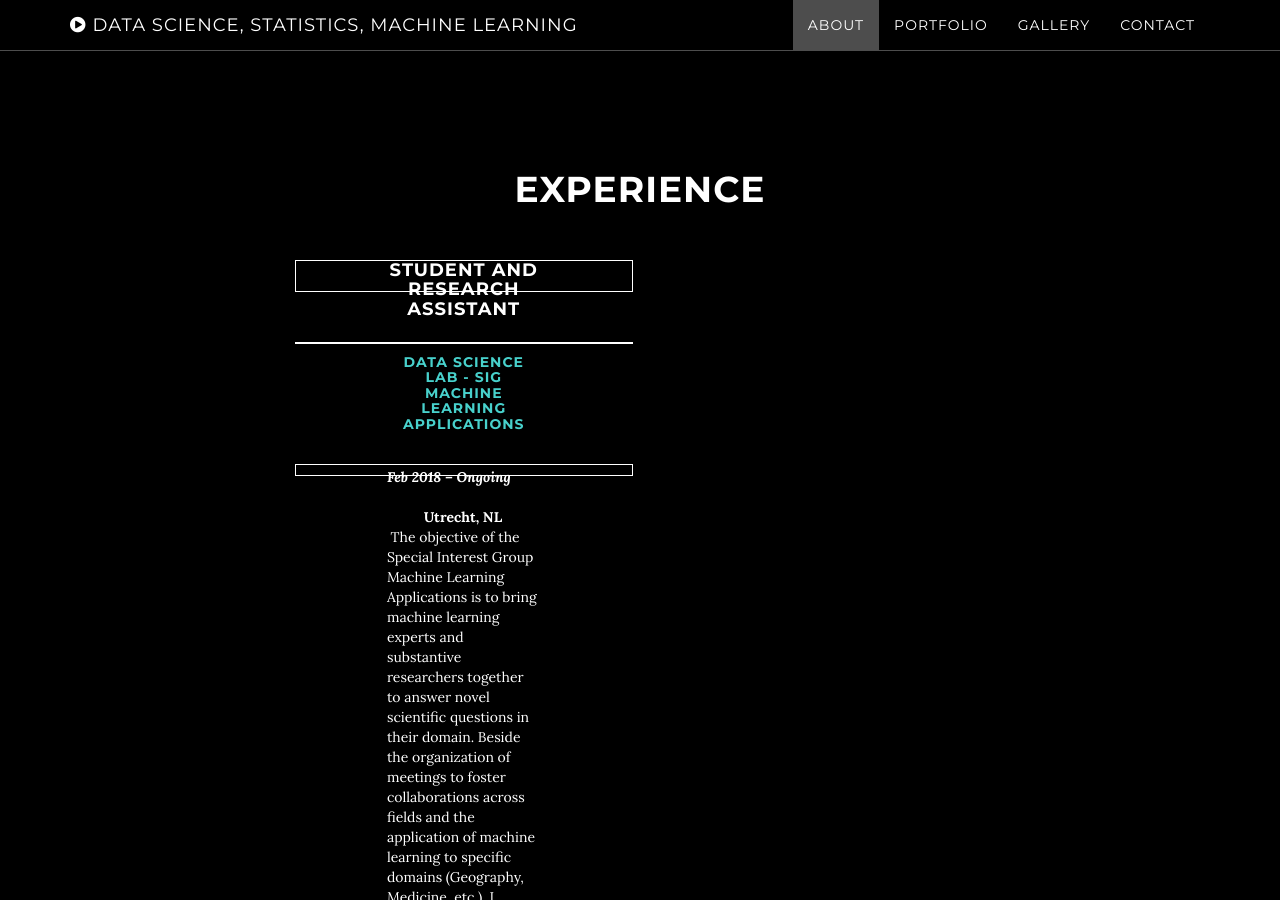
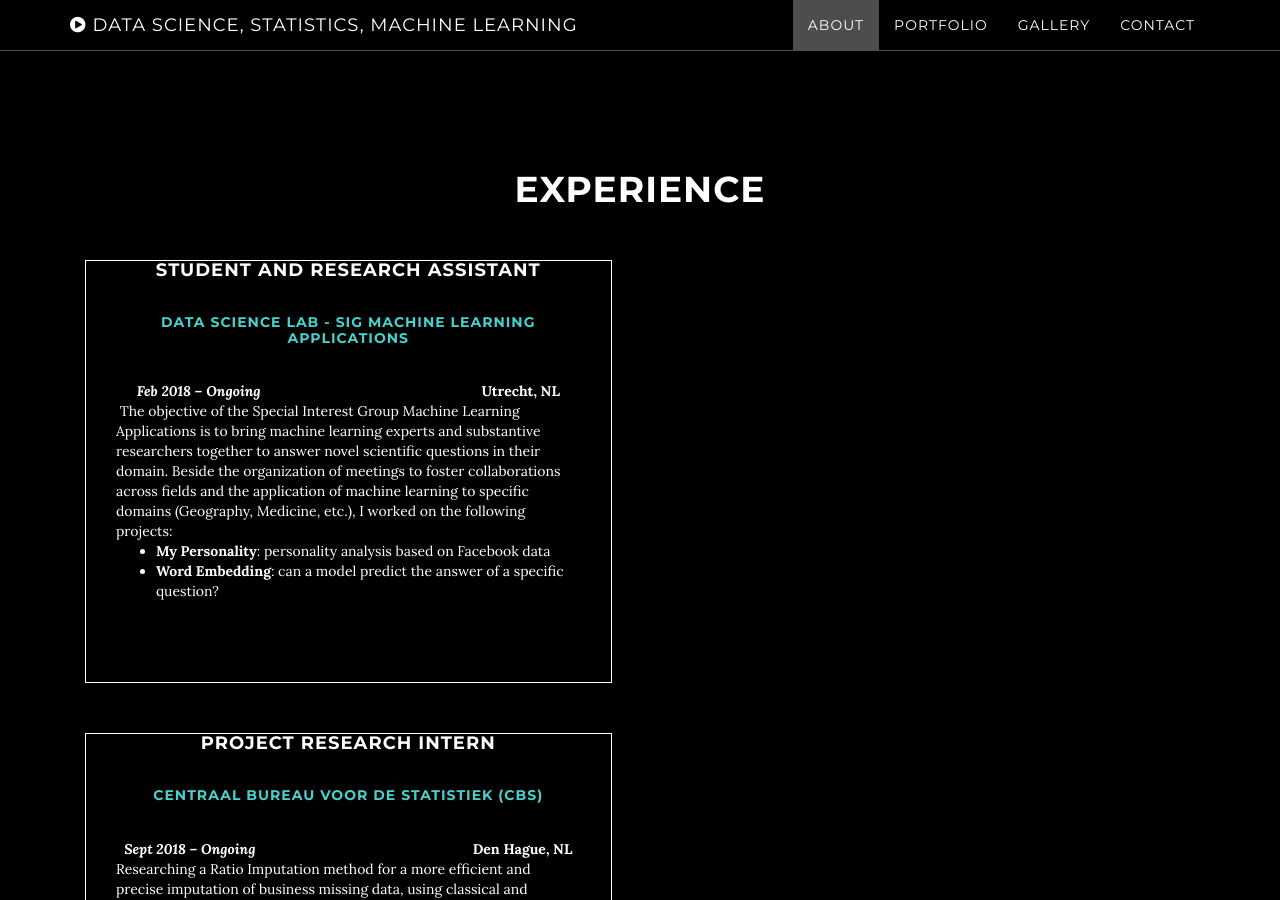
Before and after one commit to AgneseG/AgneseG.github.io, a Jekyll site: the page built from index.html, in a window 1280 px wide and 900 px high, scrolled down 930 px. Built offline with Jekyll 4.4.1, drawn with Linux system fonts in a browser that asks for light colours.

Commit message:
Update about.html

```diff
--- a/_includes/about.html
+++ b/_includes/about.html
@@ -14,39 +14,39 @@ div.cntr {
 
 </style>
         <div class="row">
-            <div class="col-lg-8 col-lg-offset-2">
+            <div>
                 <h1>Experience</h1>
                 <div class="cntr">
-<h4 class="col-lg-8 col-lg-offset-2" >Student and Research Assistant</h4>
-<h5 class="col-lg-8 col-lg-offset-2" style="color:#48D1CC">Data Science Lab - SIG Machine Learning Applications</h5>
-<strong class="col-lg-8 col-lg-offset-2" style="text-align: left;"><em>Feb 2018 &ndash; Ongoing &nbsp;</em> &nbsp; &nbsp; &nbsp; &nbsp; &nbsp; &nbsp; &nbsp; &nbsp; &nbsp; &nbsp; &nbsp;&nbsp; &nbsp; &nbsp; &nbsp; &nbsp; &nbsp; &nbsp; &nbsp; &nbsp; &nbsp; &nbsp; &nbsp; &nbsp; &nbsp; &nbsp; &nbsp; &nbsp; &nbsp; Utrecht, NL</strong>
-<div class="col-lg-8 col-lg-offset-2" style="text-align: left;">&nbsp;The objective of the Special Interest Group Machine Learning Applications is to bring machine learning experts and substantive researchers together to answer novel scientific questions in their domain. Beside the organization of meetings to foster collaborations across fields and the application of machine learning to specific domains (Geography, Medicine, etc.), I worked on the following projects:</div>
+<h4 " >Student and Research Assistant</h4>
+<h5 style="color:#48D1CC">Data Science Lab - SIG Machine Learning Applications</h5>
+<strong  style="text-align: left;"><em>Feb 2018 &ndash; Ongoing &nbsp;</em> &nbsp; &nbsp; &nbsp; &nbsp; &nbsp; &nbsp; &nbsp; &nbsp; &nbsp; &nbsp; &nbsp;&nbsp; &nbsp; &nbsp; &nbsp; &nbsp; &nbsp; &nbsp; &nbsp; &nbsp; &nbsp; &nbsp; &nbsp; &nbsp; &nbsp; &nbsp; &nbsp; &nbsp; &nbsp; Utrecht, NL</strong>
+<div  style="text-align: left;">&nbsp;The objective of the Special Interest Group Machine Learning Applications is to bring machine learning experts and substantive researchers together to answer novel scientific questions in their domain. Beside the organization of meetings to foster collaborations across fields and the application of machine learning to specific domains (Geography, Medicine, etc.), I worked on the following projects:</div>
 <ul>
-<li class="col-lg-8 col-lg-offset-2" style="text-align: left;"><strong>My Personality</strong>: personality analysis based on Facebook data</li>
-<li class="col-lg-8 col-lg-offset-2" style="text-align: left;"><strong>Word Embedding</strong>: can a model predict the answer of a specific question?</li>
+<li  style="text-align: left;"><strong>My Personality</strong>: personality analysis based on Facebook data</li>
+<li  style="text-align: left;"><strong>Word Embedding</strong>: can a model predict the answer of a specific question?</li>
 </ul>
-<h5 class="col-lg-8 col-lg-offset-2" style="color:black">I</h5>
+<h5 style="color:black">I</h5>
 
  <br/>       </div>
                     <div class="cntr">
-<h4 class="col-lg-8 col-lg-offset-2">Project Research Intern</h4>
-<h5 class="col-lg-8 col-lg-offset-2" style="color:#48D1CC">Centraal Bureau voor de Statistiek (CBS)</h5>
-<strong class="col-lg-8 col-lg-offset-2" style="text-align: left;"><em>Sept 2018 &ndash; Ongoing &nbsp;</em> &nbsp; &nbsp; &nbsp; &nbsp; &nbsp; &nbsp; &nbsp; &nbsp; &nbsp;&nbsp; &nbsp; &nbsp; &nbsp; &nbsp; &nbsp;&nbsp; &nbsp; &nbsp; &nbsp; &nbsp; &nbsp;  &nbsp; &nbsp; &nbsp; &nbsp; &nbsp; &nbsp; &nbsp; &nbsp; Den Hague, NL</strong>
+<h4 >Project Research Intern</h4>
+<h5 style="color:#48D1CC">Centraal Bureau voor de Statistiek (CBS)</h5>
+<strong  style="text-align: left;"><em>Sept 2018 &ndash; Ongoing &nbsp;</em> &nbsp; &nbsp; &nbsp; &nbsp; &nbsp; &nbsp; &nbsp; &nbsp; &nbsp;&nbsp; &nbsp; &nbsp; &nbsp; &nbsp; &nbsp;&nbsp; &nbsp; &nbsp; &nbsp; &nbsp; &nbsp;  &nbsp; &nbsp; &nbsp; &nbsp; &nbsp; &nbsp; &nbsp; &nbsp; Den Hague, NL</strong>
 
-<div class="col-lg-8 col-lg-offset-2" style="text-align: left;">Researching a Ratio Imputation method for a more efficient and precise imputation of business missing data, using classical and machine learn- ing techniques.</div>
-<h5 class="col-lg-8 col-lg-offset-2" style="color:black">I</h5>
+<div style="text-align: left;">Researching a Ratio Imputation method for a more efficient and precise imputation of business missing data, using classical and machine learn- ing techniques.</div>
+<h5  style="color:black">I</h5>
      </div>
 <br/>
                         <div class="cntr">
-<h4 class="col-lg-8 col-lg-offset-2">Project Traineeship</h4>
-<h5 class="col-lg-8 col-lg-offset-2" style="color:#48D1CC">Next Empire</h5>
-<strong class="col-lg-8 col-lg-offset-2" style="text-align: left;"><em>Sept 2018 &ndash; Nov 2018</em> &nbsp; &nbsp; &nbsp; &nbsp; &nbsp; &nbsp; &nbsp;&nbsp; &nbsp; &nbsp; &nbsp; &nbsp; &nbsp;&nbsp; &nbsp; &nbsp; &nbsp; &nbsp; &nbsp;  &nbsp; &nbsp; &nbsp; &nbsp; &nbsp; &nbsp; &nbsp; &nbsp; &nbsp; &nbsp; Amsterdam, NL</strong>
-<div class="col-lg-8 col-lg-offset-2" style="text-align: left;">Next Empire <a href="http://nextempire.net">(http://nextempire.net)</a>&nbsp;is a digital product studio with many clients in the music business. For my audio segmentation project I&rsquo;ve built from scratch an audio files classification model which segmented radiostreams into the individual songs and the speech or com- mercials in between. I used:</div>
+<h4 >Project Traineeship</h4>
+<h5  style="color:#48D1CC">Next Empire</h5>
+<strong  style="text-align: left;"><em>Sept 2018 &ndash; Nov 2018</em> &nbsp; &nbsp; &nbsp; &nbsp; &nbsp; &nbsp; &nbsp;&nbsp; &nbsp; &nbsp; &nbsp; &nbsp; &nbsp;&nbsp; &nbsp; &nbsp; &nbsp; &nbsp; &nbsp;  &nbsp; &nbsp; &nbsp; &nbsp; &nbsp; &nbsp; &nbsp; &nbsp; &nbsp; &nbsp; Amsterdam, NL</strong>
+<div style="text-align: left;">Next Empire <a href="http://nextempire.net">(http://nextempire.net)</a>&nbsp;is a digital product studio with many clients in the music business. For my audio segmentation project I&rsquo;ve built from scratch an audio files classification model which segmented radiostreams into the individual songs and the speech or com- mercials in between. I used:</div>
 <ul>
-<li class="col-lg-8 col-lg-offset-2" style="text-align: left;">the HTML parser <em>BeautifulSoup</em> to retrieve data from remote websites;</li>
-<li class="col-lg-8 col-lg-offset-2" style="text-align: left;"><em>librosa</em> to decompose <em>.mp3</em> files in spectrograms;</li>
-<li class="col-lg-8 col-lg-offset-2" style="text-align: left;">Python <em>Keras</em> to build the neural network classification model;</li>
-<li class="col-lg-8 col-lg-offset-2" style="text-align: left;">Changepoint Analysis to automate the classification process.</li>
+<li  style="text-align: left;">the HTML parser <em>BeautifulSoup</em> to retrieve data from remote websites;</li>
+<li  style="text-align: left;"><em>librosa</em> to decompose <em>.mp3</em> files in spectrograms;</li>
+<li  style="text-align: left;">Python <em>Keras</em> to build the neural network classification model;</li>
+<li  style="text-align: left;">Changepoint Analysis to automate the classification process.</li>
 </ul>
        </div>
 
@@ -56,13 +56,13 @@ div.cntr {
 
             </div>
         </div>
-<h5 class="col-lg-8 col-lg-offset-2" style="color:black">Data Science Lab - SIG Machine Learning Applications</h5>
+<h5  style="color:black">Data Science Lab - SIG Machine Learning Applications</h5>
 <h1>Education</h1>
-<h4 class="col-lg-8 col-lg-offset-2" >BSc Mathematics and Statistics (106/110, Honours)</h4>
-<h5 class="col-lg-8 col-lg-offset-2" style="color:#48D1CC">Alma Mater Studiorum - University of Bologna (September 2013 – June 2016)</h5>
-       <h5 class="col-lg-8 col-lg-offset-2" style="color:black">Data Science Lab - SIG Machine Learning Applications</h5>
+<h4  >BSc Mathematics and Statistics (106/110, Honours)</h4>
+<h5  style="color:#48D1CC">Alma Mater Studiorum - University of Bologna (September 2013 – June 2016)</h5>
+       <h5 style="color:black">Data Science Lab - SIG Machine Learning Applications</h5>
 
-<h4 class="col-lg-8 col-lg-offset-2" >MSc Methodology and Statistics (Current GPA: 4.0/4.0)</h4>
-<h5 class="col-lg-8 col-lg-offset-2" style="color:#48D1CC">Utrecht University (September 2017 – May 2019)</h5>
+<h4  >MSc Methodology and Statistics (Current GPA: 4.0/4.0)</h4>
+<h5 style="color:#48D1CC">Utrecht University (September 2017 – May 2019)</h5>
 
     </section>
```
